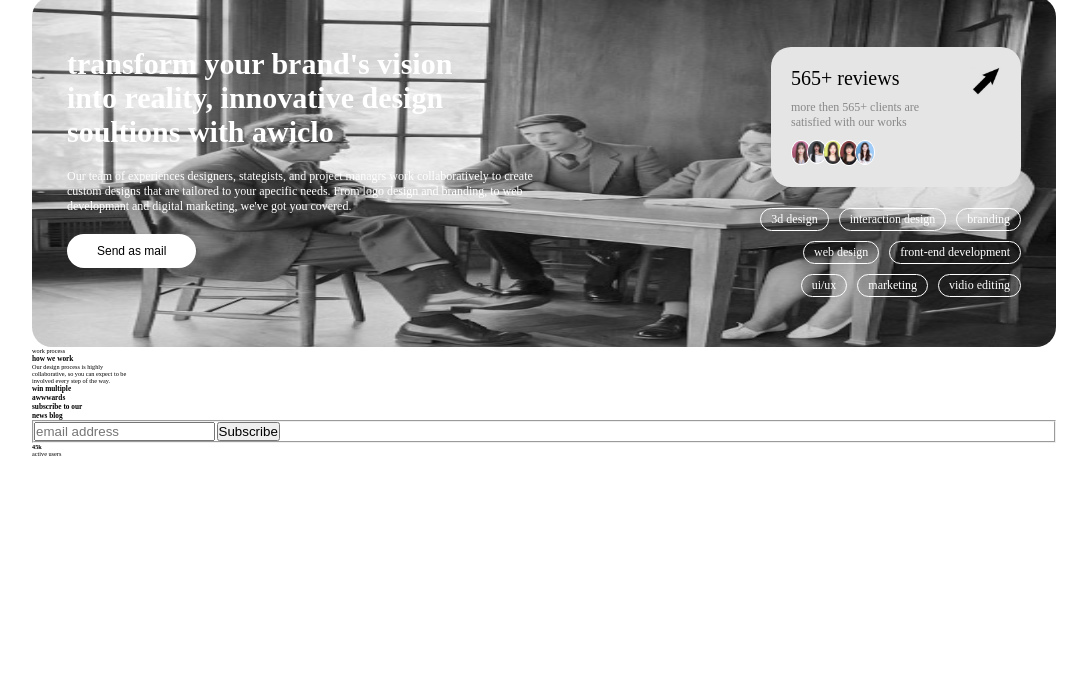
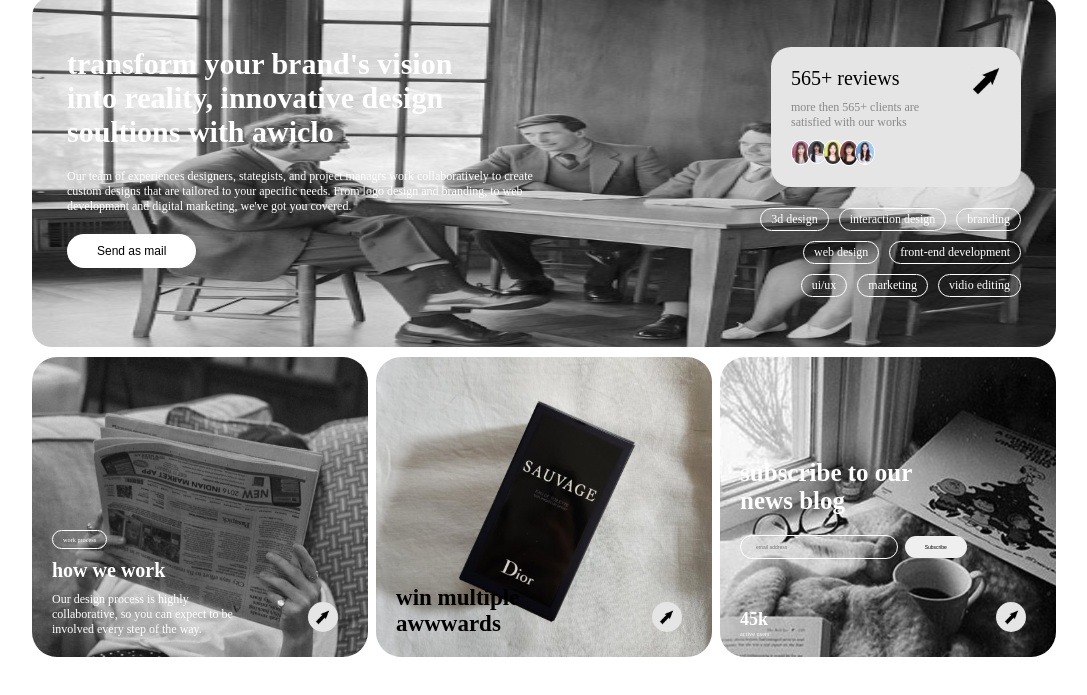
Before and after one commit to yunju98/awiclo_study, a plain HTML site: page index.html in a window 1280 px wide. Shown: the part 73-768 px from the top of the page, without its empty margins (96-1183 px from the left). Drawn offline with Linux system fonts and the light colour scheme.

Commit message:
content fix

```diff
--- a/css/scss/index.scss
+++ b/css/scss/index.scss
@@ -48,6 +48,7 @@ header{
     display: flex;
     justify-content: space-between;
     padding: 50px 35px;
+    margin-bottom: 10px;
     height: 350px;
     background: url(../../img/회의사진.jpeg) no-repeat top center/ 1024px 400px;
     border-radius: 20px;
@@ -129,3 +130,107 @@ header{
         }
     }
 }
+
+.under_box{
+    ul{
+        display: flex;
+        justify-content: space-between;
+        height: 300px;
+
+        .box01{
+            display: flex;
+            align-content: flex-end;
+            flex-wrap: wrap;
+            position: relative;
+            width: calc(33% - 2px);
+            padding: 20px;
+            background: url(../../img/work.jpeg) no-repeat center center/100%;
+            border-radius: 25px;
+            height: 300px;
+            div{
+                padding: 5px 10px;
+                color: #fff;
+                border: 1px solid #fff;
+                border-radius: 20px;
+                margin-bottom: 10px;
+            }
+            h3{
+                width: 300px;
+                margin-bottom: 10px;
+                font-size: 2rem;
+                color: #fff;
+            }
+            p{
+                font-size: 1.2rem;
+                font-weight: 300;
+                color:#fff;
+            }
+        }
+        .box02{
+            display: flex;
+            align-content: flex-end;
+            flex-wrap: wrap;
+            position: relative;
+            width: calc(33% - 2px);
+            padding:20px;
+            background: url(../../img/multiple.jpeg) no-repeat center center/100%;
+            border-radius: 25px;
+            h3{
+                font-size: 2.3rem;
+                font-weight: 600;
+            }
+        }
+        .box03{
+            display: flex;
+            align-content: flex-end;
+            flex-wrap: wrap;
+            position: relative;
+            width: calc(33% - 2px);
+            padding: 20px;
+            background: url(../../img/blog.jpeg) no-repeat center center/100%;
+            border-radius: 25px;
+            h3{
+                margin-bottom: 20px;
+                font-size: 2.5rem;
+                font-weight: 600;
+                color: #fff;
+            }
+            fieldset{
+                border: none;
+                input{
+                    padding: 8px 75px 8px 15px;
+                    margin-bottom: 50px;
+                    font-size: 0.5rem;
+                    background-color: transparent;
+                    border: 1px solid #fff;
+                    border-radius: 20px;
+
+                }
+                button{
+                    margin-left: 5px;
+                    padding: 8px 20px;
+                    font-size: 0.5rem;
+                    border: none;
+                    border-radius: 20px;
+                }
+            }
+            strong{
+                width: 300px;
+                font-size: 1.8rem;
+                color: #fff;
+            }
+            p{
+                color:#fff;
+            }
+        }
+        a{
+            position: absolute;
+            right:30px;
+            bottom:25px;
+            width: 30px;
+            height: 30px;
+            background: rgb(229, 229, 229) url(../../img/arrow.png) no-repeat center center/15px;
+            border-radius: 100%;
+        }
+    }
+}
--- a/index.html
+++ b/index.html
@@ -72,7 +72,7 @@
                     </article>
                     <article class="under_box">
                         <ul>
-                            <li>
+                            <li class="box01">
                                 <div>work process</div>
                                 <h3>how we work</h3>
                                 <p>
@@ -82,13 +82,13 @@
                                 </p>
                                 <a href="#"></a>
                             </li>
-                            <li>
+                            <li class="box02">
                                 <h3>
                                     win multiple <br/>awwwards
                                 </h3>
                                 <a href="#"></a>
                             </li>
-                            <li>
+                            <li class="box03">
                                 <h3>
                                     subscribe to our <br /> news blog
                                 </h3>
```
Also changed, not shown: css/index.css, css/index.min.css.
